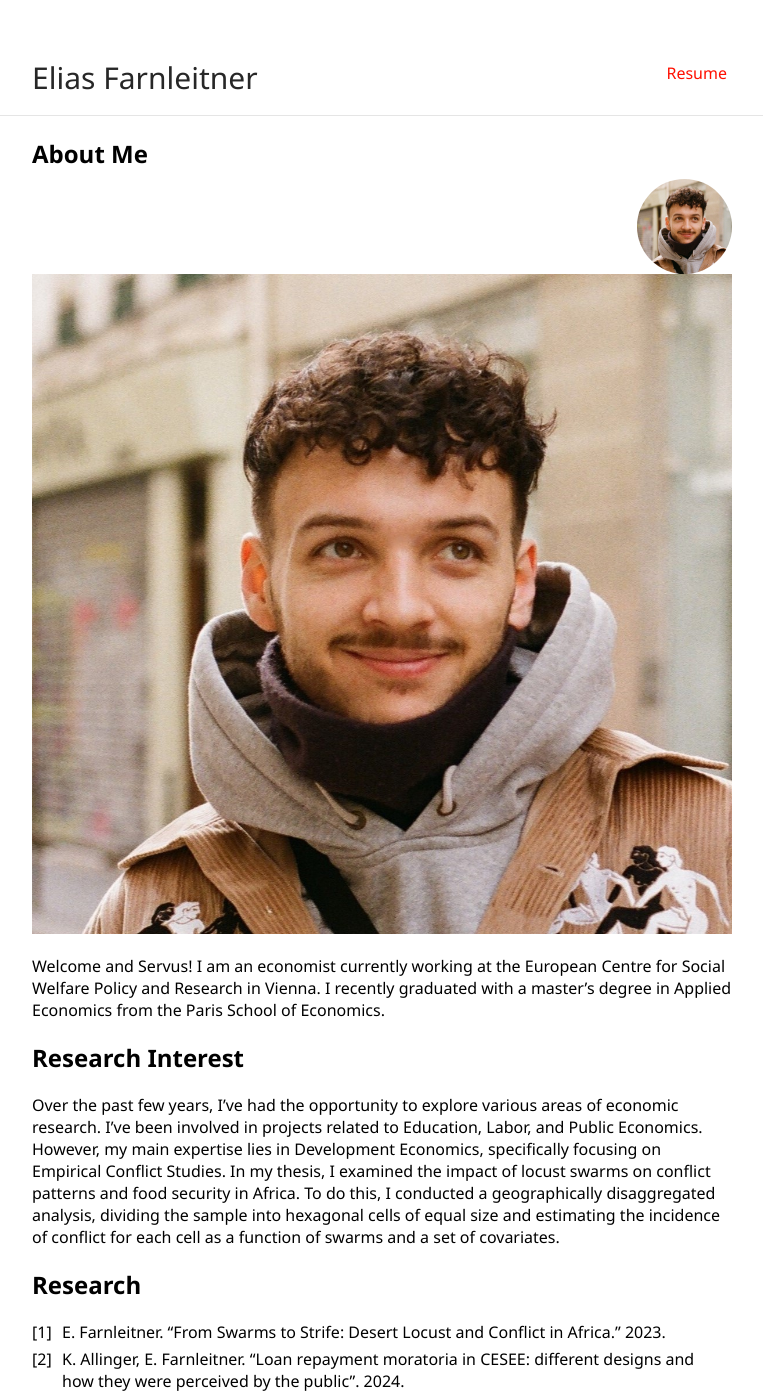
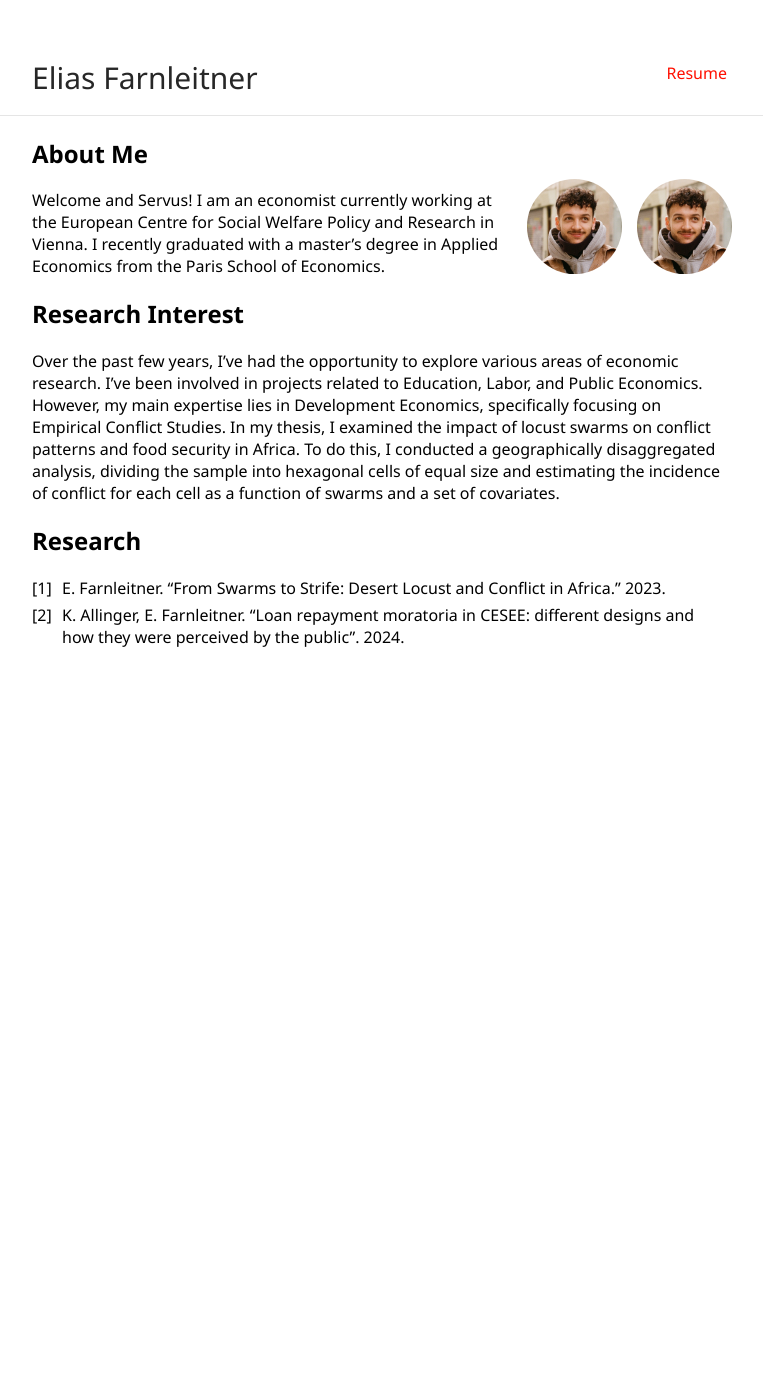
Before and after one commit to efarnleitner/efarnleitner.github.io, a Jekyll site: the page built from index.md, in a window 1280 px wide. Shown: the whole page, without its empty margins (258-1021 px from the left). Built offline with Jekyll 4.4.1, drawn with Linux system fonts in a browser that asks for light colours; our own code applies the rules of GitHub Pages for plain Markdown files; after the commit the page ends 913 px from its top, so only the background shows below that.

Commit message:
Update 10:45

```diff
--- a/_config.yml
+++ b/_config.yml
@@ -1,5 +1,5 @@
 title: Elias Farnleitner
-url: ""
+url: "https://efarnleitner.github.io"
 baseurl: ""
 
 
--- a/index.md
+++ b/index.md
@@ -4,8 +4,8 @@ layout: default
 
 ## About Me
 
-<img class="profile-picture" src="sherlock.jpg">
-![]({{"sherlock.jpg" | relative_url }} )
+## <img class="profile-picture" src="sherlock.jpg">
+<img class="profile-picture" src="{{ site.baseurl }}/sherlock.jpg">
 
 Welcome and Servus! I am an economist currently working at the European Centre for Social Welfare Policy and Research in Vienna. I recently graduated with a master's degree in Applied Economics from the Paris School of Economics.
 
```
